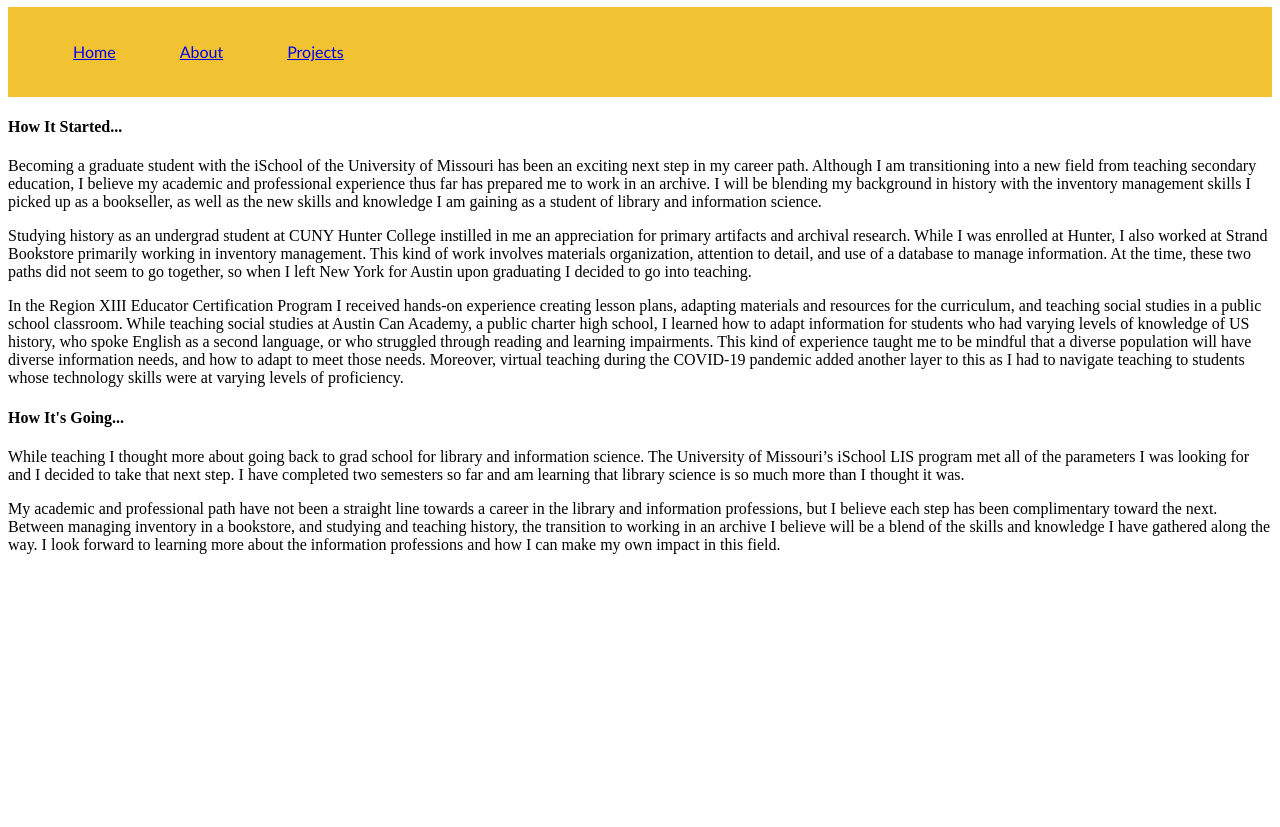
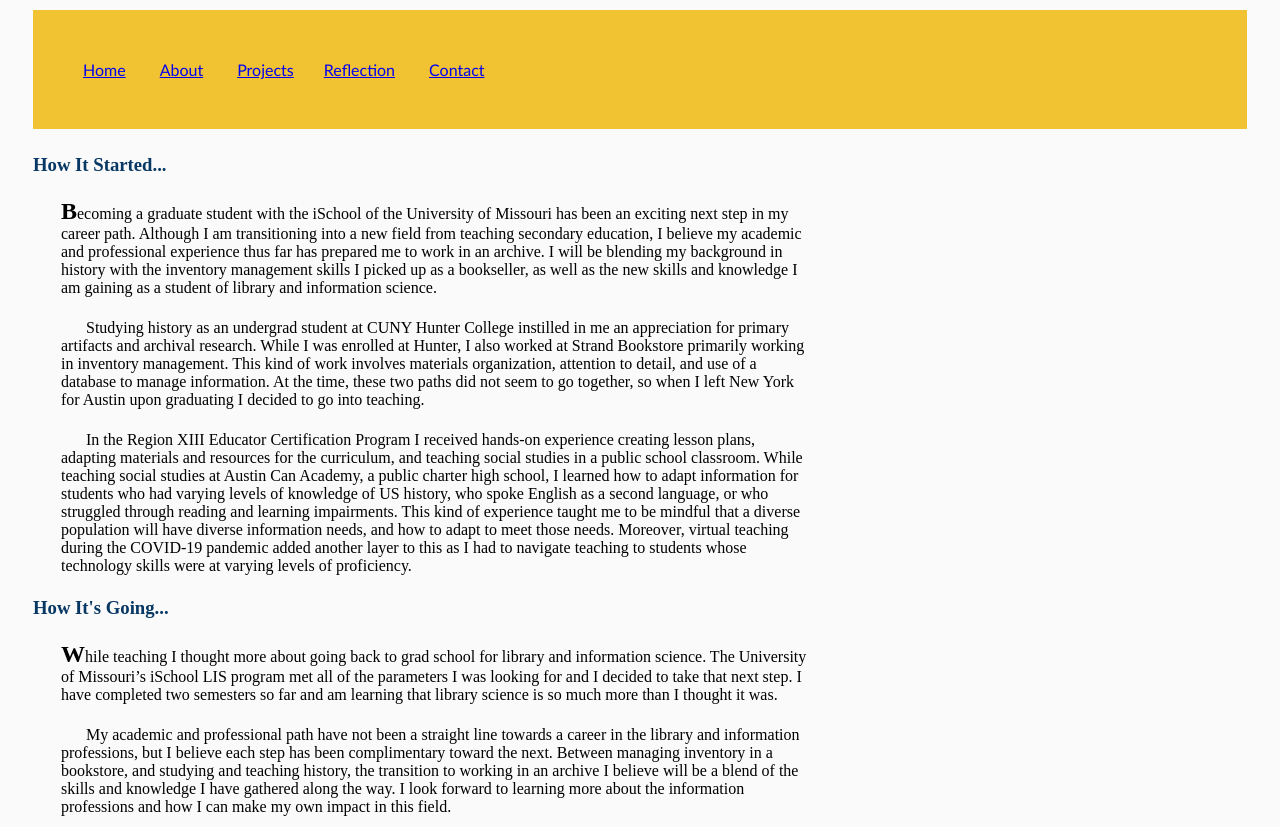
Before and after one commit to meilums/meilums.github.io, a plain HTML site: page islt_7355/Reflection.html in a window 1280 px wide. Shown: the part 73-900 px from the top of the page. Before the commit the page ends 800 px from the top, so only its background shows below. Drawn offline with Linux system fonts and the light colour scheme.

Commit message:
Add files via upload

```diff
--- a/islt_7355/Reflection.html
+++ b/islt_7355/Reflection.html
@@ -1,6 +1,7 @@
 <!DOCTYPE html>
 <html lang="en-US">
 <head>
+    <!-- This is the Personal Reflection Page. It will include a description of my academic and professional careeer, as well as a projection of my goals post-graduation.  -->
     <meta charset="utf-8">
     <title>Reflection</title>
     <link rel="stylesheet" href="style.css">
@@ -12,22 +13,25 @@
         <ul>
         <li><a href="index.html">Home</a></li>
         <li><a href="about.html">About</a></li>
-        <li><a href="#projects">Projects</a>
+        <li><a href="projects.html">Projects</a>
             <ul>
                 <li>Link 1</li>
                 <li>Link 2</li>
                 <li>Link 3</li>
-            </ul></li>
+            </ul>
+         <li><a href="reflection.html">Reflection</a></li>
+         <li><a href="#contact">Contact</a></li>
+            </li>
         </ul>
     </nav>
     <main>
-        <h4>How It Started...</h4>
-        <p>Becoming a graduate student with the iSchool of the University of Missouri has been an exciting next step in my career path. Although I am transitioning into a new field from teaching secondary education, I believe my academic and professional experience thus far has prepared me to work in an archive. I will be blending my background in history with the inventory management skills I picked up as a bookseller, as well as the new skills and knowledge I am gaining as a student of library and information science.</p>
-        <p>Studying history as an undergrad student at CUNY Hunter College instilled in me an appreciation for primary artifacts and archival research. While I was enrolled at Hunter, I also worked at Strand Bookstore primarily working in inventory management. This kind of work involves materials organization, attention to detail, and use of a database to manage information. At the time, these two paths did not seem to go together, so when I left New York for Austin upon graduating I decided to go into teaching.</p>
-        <p>In the Region XIII Educator Certification Program I received hands-on experience creating lesson plans, adapting materials and resources for the curriculum, and teaching social studies in a public school classroom. While teaching social studies at Austin Can Academy, a public charter high school, I learned how to adapt information for students who had varying levels of knowledge of US history, who spoke English as a second language, or who struggled through reading and learning impairments. This kind of experience taught me to be mindful that a diverse population will have diverse information needs, and how to adapt to meet those needs. Moreover, virtual teaching during the COVID-19 pandemic added another layer to this as I had to navigate teaching to students whose technology skills were at varying levels of proficiency.</p>
-        <h4>How It's Going...</h4>
-        <p>While teaching I thought more about going back to grad school for library and information science. The University of Missouri’s iSchool LIS program met all of the parameters I was looking for and I decided to take that next step. I have completed two semesters so far and am learning that library science is so much more than I thought it was.</p>
-        <p>My academic and professional path have not been a straight line towards a career in the library and information professions, but I believe each step has been complimentary toward the next. Between managing inventory in a bookstore, and studying and teaching history, the transition to working in an archive I believe will be a blend of the skills and knowledge I have gathered along the way. I look forward to learning more about the information professions and how I can make my own impact in this field.</p>
+        <h3>How It Started...</h4>
+        <p id="first">Becoming a graduate student with the iSchool of the University of Missouri has been an exciting next step in my career path. Although I am transitioning into a new field from teaching secondary education, I believe my academic and professional experience thus far has prepared me to work in an archive. I will be blending my background in history with the inventory management skills I picked up as a bookseller, as well as the new skills and knowledge I am gaining as a student of library and information science.</p>
+        <p id="indent">Studying history as an undergrad student at CUNY Hunter College instilled in me an appreciation for primary artifacts and archival research. While I was enrolled at Hunter, I also worked at Strand Bookstore primarily working in inventory management. This kind of work involves materials organization, attention to detail, and use of a database to manage information. At the time, these two paths did not seem to go together, so when I left New York for Austin upon graduating I decided to go into teaching.</p>
+        <p id="indent">In the Region XIII Educator Certification Program I received hands-on experience creating lesson plans, adapting materials and resources for the curriculum, and teaching social studies in a public school classroom. While teaching social studies at Austin Can Academy, a public charter high school, I learned how to adapt information for students who had varying levels of knowledge of US history, who spoke English as a second language, or who struggled through reading and learning impairments. This kind of experience taught me to be mindful that a diverse population will have diverse information needs, and how to adapt to meet those needs. Moreover, virtual teaching during the COVID-19 pandemic added another layer to this as I had to navigate teaching to students whose technology skills were at varying levels of proficiency.</p>
+        <h3>How It's Going...</h4>
+        <p id="first">While teaching I thought more about going back to grad school for library and information science. The University of Missouri’s iSchool LIS program met all of the parameters I was looking for and I decided to take that next step. I have completed two semesters so far and am learning that library science is so much more than I thought it was.</p>
+        <p id="indent">My academic and professional path have not been a straight line towards a career in the library and information professions, but I believe each step has been complimentary toward the next. Between managing inventory in a bookstore, and studying and teaching history, the transition to working in an archive I believe will be a blend of the skills and knowledge I have gathered along the way. I look forward to learning more about the information professions and how I can make my own impact in this field.</p>
     </main>
     <footer></footer>
 </body>
--- a/islt_7355/nav.css
+++ b/islt_7355/nav.css
@@ -1,6 +1,6 @@
 nav ul {
     list-style-type: none;
-    margin: 0;
+    margin: 25px;
     padding: 30px;
     border: 5px solid #f1c232;
     background-color: #f1c232;
@@ -9,9 +9,10 @@ nav ul {
 }
 
 nav ul li {
-    padding: 30px;
+    padding: 15px;
     justify-content: center;
-    display: inline;
+    align-content: center;
+    display: inline-block;
     font-family: Calibri, sans-serif;
 }
 
@@ -20,11 +21,11 @@ nav ul ul {
     display: none;
     position: absolute;
     top: 100%;
-    color: antiquewhite;
+    color: #073763;
 }
 
 nav ul ul li {
-    padding: 30px;
+    padding: 15px;
     justify-content: center;
     font-family: Calibri, sans-serif;
     float: none;
--- a/islt_7355/style.css
+++ b/islt_7355/style.css
@@ -1 +1,34 @@
-h1 {color: #336666}
+body {
+    background-color: #fafafa;
+}
+
+h1 {
+    margin-left: 50px;
+    color: #073763
+}
+
+h3 {
+    margin-left: 25px;
+    color: #073763
+}
+
+main p#first::first-letter {
+    font-weight: bolder;
+    font-size: 150%;
+}
+
+main p#indent {text-indent: 25px;}
+
+main p {
+    border-style: none;
+    width: 750px;
+    margin-left: 50px;
+    margin-bottom: 0;
+    padding: 3px;
+
+}
+
+footer {
+    margin-left: 25px;
+    font-size: smaller;
+}
```
Also changed, not shown: islt_7355/Projects.html (+6 -2 lines), islt_7355/about.html (+16 -1 lines), islt_7355/index.html (+3 -1 lines).
